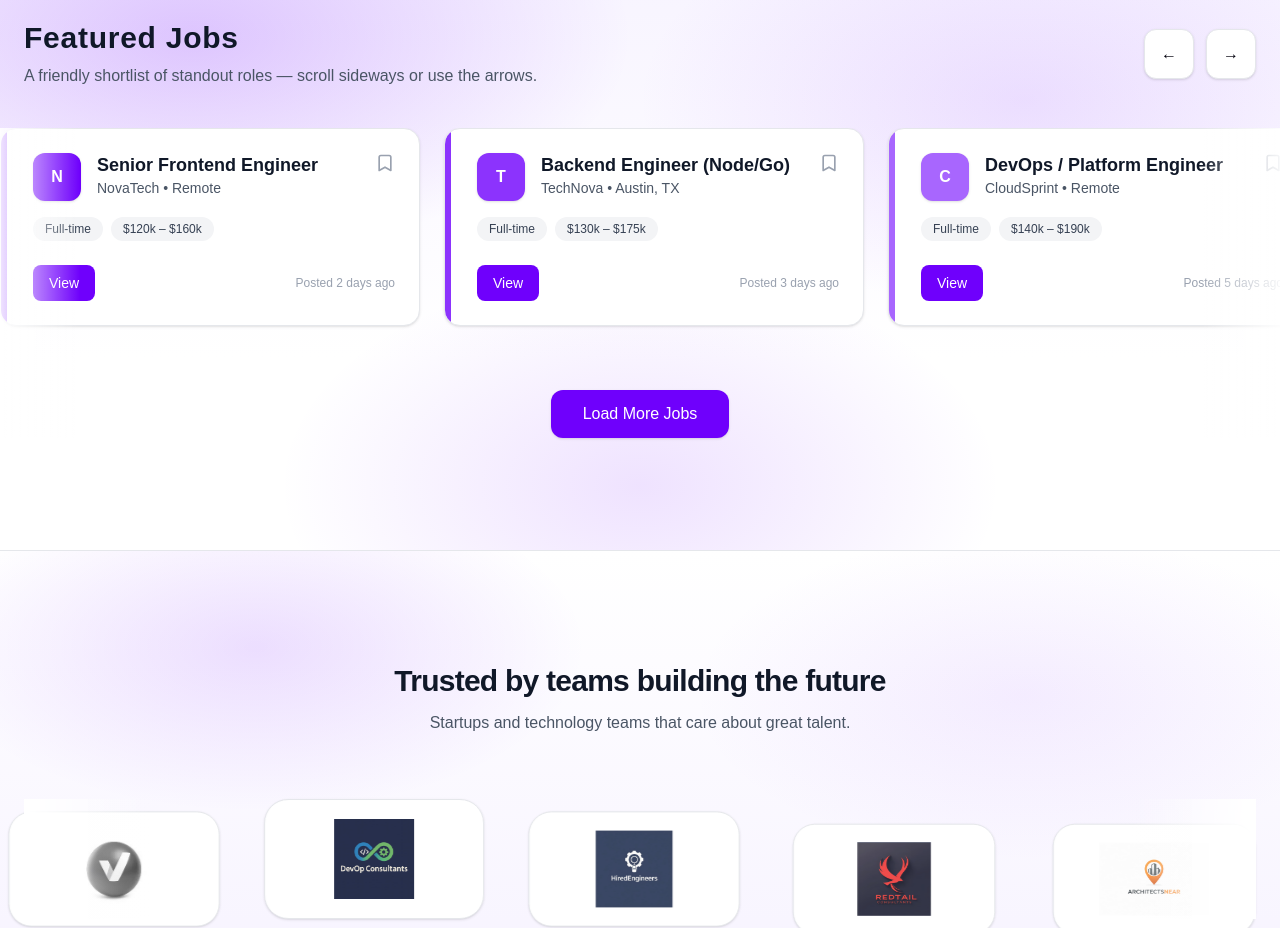
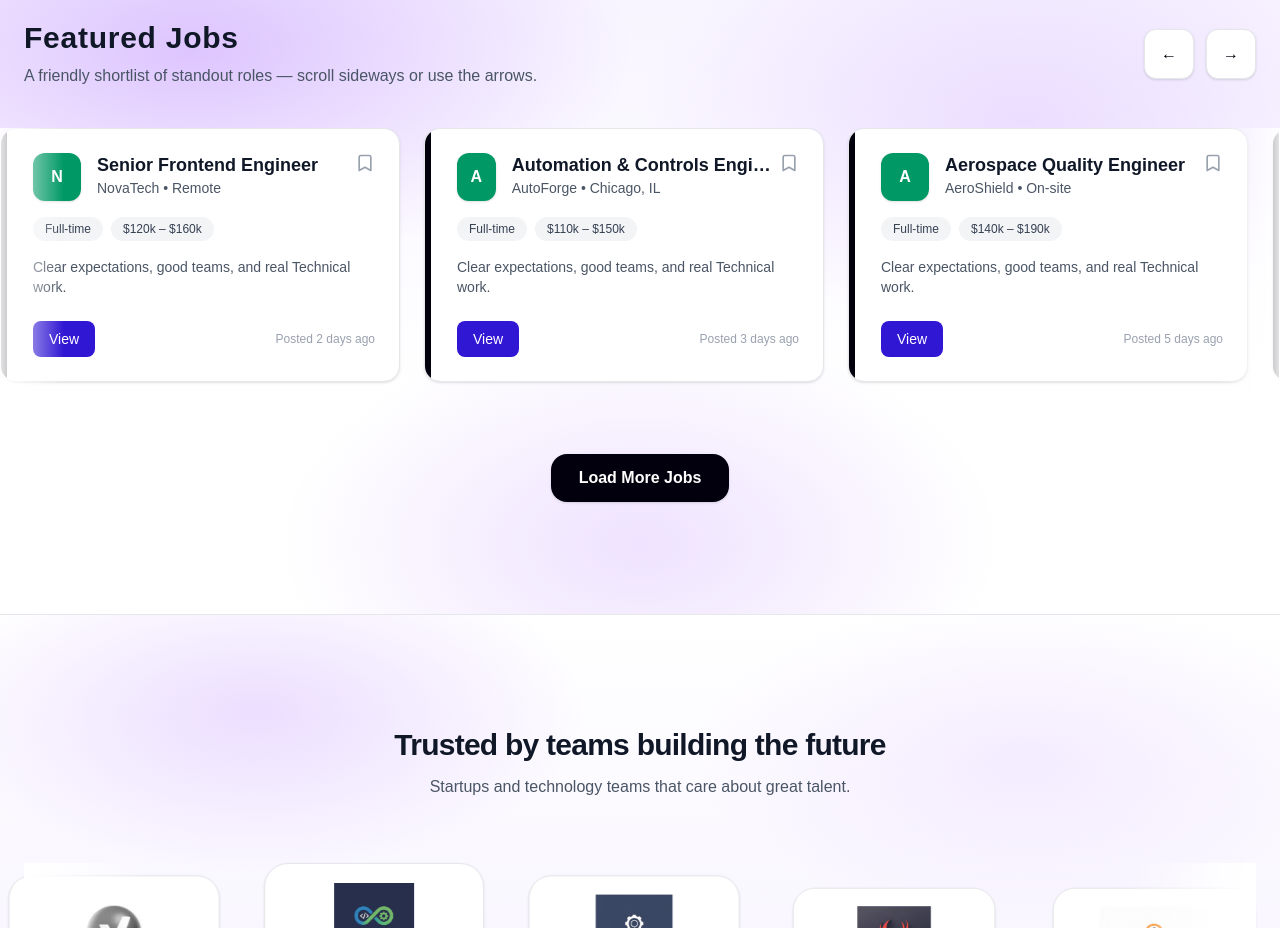
Before and after one commit to adebisidolapo/technicaljobboard, a Next.js app in the folder jobboard/: page / in a window 1280 px wide. Shown: the part 1200-2128 px from the top of the page. Built offline with nearby package versions, Linux system fonts and the light colour scheme.

Commit message:
update ui

```diff
--- a/jobboard/app/globals.css
+++ b/jobboard/app/globals.css
@@ -21,6 +21,11 @@
     --background: #0a0a0a;
     --foreground: #ededed;
   }
+}
+:root{
+  --brand: #3017D3;     /* your purple */
+  --brand-dark: #2a12c0;
+  --ink: #02000D;       /* your dark */
 }
 
 body {
@@ -283,3 +288,5 @@ body {
     radial-gradient(650px 420px at 50% 100%, rgba(16, 185, 129, 0.10), transparent 60%),
     linear-gradient(180deg, #f8fafc 0%, #ffffff 55%, #f9fafb 100%);
 }
+.no-scrollbar::-webkit-scrollbar { display: none; }
+.no-scrollbar { -ms-overflow-style: none; scrollbar-width: none; }
--- a/jobboard/app/layout.tsx
+++ b/jobboard/app/layout.tsx
@@ -18,7 +18,7 @@ export default function RootLayout({
         {/* HEADER (NOT sticky) */}
        <header className="w-full bg-white border-b border-gray-200">
   <div className="max-w-7xl mx-auto px-1 sm:px-2 md:px-4">
-    <div className="h-20 md:h-22 lg:h-24 flex items-center justify-between">
+<div className="h-20 md:h-22 lg:h-24 flex items-center justify-between overflow-visible">
       {/* LOGO (KEEP BIG) */}
       <Link href="/" className="flex items-center">
         <img
--- a/jobboard/app/page.tsx
+++ b/jobboard/app/page.tsx
@@ -380,8 +380,8 @@ const CATEGORIES = [
 
 
 {/* ================= FEATURED JOBS ================= */}
-<section className="py-24 md:py-28 hero-bg border-y border-gray-200">
-  {/* Header stays in container */}
+<section className="py-28 hero-bg border-y border-gray-200">
+  {/* Header stays inside max width */}
   <div className="max-w-7xl mx-auto px-6">
     <div className="flex flex-col md:flex-row md:items-center md:justify-between gap-6 mb-10">
       <div>
@@ -393,14 +393,14 @@ const CATEGORIES = [
         </p>
       </div>
 
-      {/* Carousel Controls */}
+      {/* Controls */}
       <div className="flex items-center gap-3">
         <button
           type="button"
           onClick={() => {
             const el = document.getElementById("featured-carousel");
             if (!el) return;
-            el.scrollBy({ left: -520, behavior: "smooth" });
+            el.scrollBy({ left: -420, behavior: "smooth" });
           }}
           className="px-4 py-3 rounded-xl bg-white border border-gray-200 shadow-sm hover:shadow-md transition"
           aria-label="Scroll left"
@@ -413,7 +413,7 @@ const CATEGORIES = [
           onClick={() => {
             const el = document.getElementById("featured-carousel");
             if (!el) return;
-            el.scrollBy({ left: 520, behavior: "smooth" });
+            el.scrollBy({ left: 420, behavior: "smooth" });
           }}
           className="px-4 py-3 rounded-xl bg-white border border-gray-200 shadow-sm hover:shadow-md transition"
           aria-label="Scroll right"
@@ -424,16 +424,15 @@ const CATEGORIES = [
     </div>
   </div>
 
-  {/* FULL-WIDTH CAROUSEL */}
-  <div className="relative w-full">
-    {/* Soft edge fades */}
-    <div className="pointer-events-none absolute top-0 left-0 h-full w-10 md:w-20 bg-gradient-to-r from-white/90 to-transparent z-10" />
-    <div className="pointer-events-none absolute top-0 right-0 h-full w-10 md:w-20 bg-gradient-to-l from-white/90 to-transparent z-10" />
+  {/* FULL-WIDTH carousel area */}
+  <div className="relative">
+    {/* Soft fades */}
+    <div className="pointer-events-none absolute top-0 left-0 h-full w-10 md:w-16 bg-gradient-to-r from-white/90 to-transparent z-10" />
+    <div className="pointer-events-none absolute top-0 right-0 h-full w-10 md:w-16 bg-gradient-to-l from-white/90 to-transparent z-10" />
 
-    {/* Make cards align with page padding but still full width */}
     <div
       id="featured-carousel"
-      className="no-scrollbar flex gap-6 overflow-x-auto scroll-smooth snap-x snap-mandatory pb-6 px-6 md:px-10 lg:px-16"
+      className="no-scrollbar flex gap-6 overflow-x-auto pb-6 scroll-smooth snap-x snap-mandatory px-6 md:px-10"
     >
       {[
         {
@@ -443,83 +442,54 @@ const CATEGORIES = [
           type: "Full-time",
           pay: "$120k – $160k",
           posted: "2 days ago",
-          color: "#6F00FC",
         },
         {
-          title: "Backend Engineer (Node/Go)",
-          company: "TechNova",
-          location: "Austin, TX",
+          title: "Automation & Controls Engineer (PLC)",
+          company: "AutoForge",
+          location: "Chicago, IL",
           type: "Full-time",
-          pay: "$130k – $175k",
+          pay: "$110k – $150k",
           posted: "3 days ago",
-          color: "#8C33FD",
         },
         {
-          title: "DevOps / Platform Engineer",
-          company: "CloudSprint",
-          location: "Remote",
+          title: "Aerospace Quality Engineer",
+          company: "AeroShield",
+          location: "On-site",
           type: "Full-time",
           pay: "$140k – $190k",
           posted: "5 days ago",
-          color: "#A866FE",
         },
         {
-          title: "Product Designer",
-          company: "Launchify",
-          location: "San Francisco, CA",
-          type: "Contract",
-          pay: "$8,000 / month",
-          posted: "4 days ago",
-          color: "#6F00FC",
+          title: "Healthcare Technical Project Coordinator",
+          company: "CareOps",
+          location: "New York, NY",
+          type: "Full-time",
+          pay: "$85k – $110k",
+          posted: "6 days ago",
         },
         {
-          title: "Data Engineer",
-          company: "SignalWorks",
-          location: "New York, NY",
+          title: "Architectural Technician",
+          company: "BuildStudio",
+          location: "San Francisco, CA",
           type: "Full-time",
-          pay: "$125k – $165k",
+          pay: "$75k – $95k",
           posted: "1 week ago",
-          color: "#8C33FD",
-        },
-        {
-          title: "Fullstack Engineer",
-          company: "PixelForge",
-          location: "Remote",
-          type: "Full-time",
-          pay: "$115k – $155k",
-          posted: "6 days ago",
-          color: "#A866FE",
-        },
-        {
-          title: "Mobile Engineer (React Native)",
-          company: "BrightApps",
-          location: "Remote",
-          type: "Full-time",
-          pay: "$110k – $145k",
-          posted: "1 week ago",
-          color: "#6F00FC",
         },
       ].map((job, idx) => (
         <div
           key={idx}
-          className="snap-start flex-none w-[320px] sm:w-[360px] md:w-[420px]
-                     bg-white rounded-2xl shadow-sm hover:shadow-lg transition
+          className="snap-start flex-none w-[320px] sm:w-[360px] md:w-[400px]
+                     bg-white rounded-2xl shadow-sm hover:shadow-md transition
                      border border-gray-200 relative overflow-hidden"
         >
-          {/* Left Accent */}
-          <div
-            className="absolute left-0 top-0 h-full w-1.5"
-            style={{ backgroundColor: job.color }}
-          />
+          {/* Left Accent (neutral) */}
+          <div className="absolute left-0 top-0 h-full w-1.5 bg-[#02000D]" />
 
           <div className="p-6 pl-8">
-            {/* Header */}
             <div className="flex justify-between items-start">
               <div className="flex gap-4 min-w-0">
-                <div
-                  className="w-12 h-12 rounded-xl text-white flex items-center justify-center font-bold shadow-sm"
-                  style={{ backgroundColor: job.color }}
-                >
+                {/* Company mark (use same color as All Jobs so it matches) */}
+                <div className="w-12 h-12 rounded-xl bg-emerald-600 text-white flex items-center justify-center font-bold shadow-sm">
                   {job.company.charAt(0)}
                 </div>
 
@@ -534,57 +504,42 @@ const CATEGORIES = [
               </div>
 
               {/* Save */}
-              <button
-                aria-label="Save job"
-                className="text-gray-400 hover:text-[#6F00FC] transition"
-              >
-                <svg
-                  xmlns="http://www.w3.org/2000/svg"
-                  className="h-5 w-5"
-                  fill="none"
-                  viewBox="0 0 24 24"
-                  stroke="currentColor"
-                >
-                  <path
-                    strokeLinecap="round"
-                    strokeLinejoin="round"
-                    strokeWidth={2}
-                    d="M5 5a2 2 0 012-2h10a2 2 0 012 2v16l-7-4-7 4V5z"
-                  />
+              <button aria-label="Save job" className="text-gray-400 hover:text-[#02000D] transition">
+                <svg xmlns="http://www.w3.org/2000/svg" className="h-5 w-5" fill="none" viewBox="0 0 24 24" stroke="currentColor">
+                  <path strokeLinecap="round" strokeLinejoin="round" strokeWidth={2} d="M5 5a2 2 0 012-2h10a2 2 0 012 2v16l-7-4-7 4V5z" />
                 </svg>
               </button>
             </div>
 
-            {/* Meta */}
             <div className="flex flex-wrap gap-2 mt-4">
-              <span className="text-xs px-3 py-1 rounded-full bg-gray-100 text-gray-700">
-                {job.type}
-              </span>
-              <span className="text-xs px-3 py-1 rounded-full bg-gray-100 text-gray-700">
-                {job.pay}
-              </span>
+              <span className="text-xs px-3 py-1 rounded-full bg-gray-100 text-gray-700">{job.type}</span>
+              <span className="text-xs px-3 py-1 rounded-full bg-gray-100 text-gray-700">{job.pay}</span>
             </div>
 
-            {/* Footer */}
+            <p className="text-sm text-gray-600 mt-4">
+              Clear expectations, good teams, and real Technical work.
+            </p>
+
             <div className="mt-6 flex justify-between items-center">
-              <button className="bg-[#6F00FC] hover:bg-[#8C33FD] text-white px-4 py-2 rounded-lg text-sm font-medium transition">
+              <button className="bg-[#3017D3] hover:bg-[#2a12c0] text-white px-4 py-2 rounded-lg text-sm font-medium transition">
                 View
               </button>
-              <span className="text-xs text-gray-400">
-                Posted {job.posted}
-              </span>
+              <span className="text-xs text-gray-400">Posted {job.posted}</span>
             </div>
           </div>
         </div>
       ))}
     </div>
+  </div>
 
-    {/* Load more (kept inside container so it aligns nicely) */}
-    <div className="max-w-7xl mx-auto px-6 mt-10 flex justify-center">
-      <button className="bg-[#6F00FC] hover:bg-[#8C33FD] text-white px-8 py-3 rounded-xl font-medium transition shadow-sm">
-        Load More Jobs
-      </button>
-    </div>
+  {/* Unique Load More button */}
+  <div className="mt-12 flex justify-center">
+    <button
+      type="button"
+      className="px-7 py-3 rounded-2xl bg-[#02000D] text-white font-semibold shadow-sm hover:bg-black transition"
+    >
+      Load More Jobs
+    </button>
   </div>
 </section>
 
```
